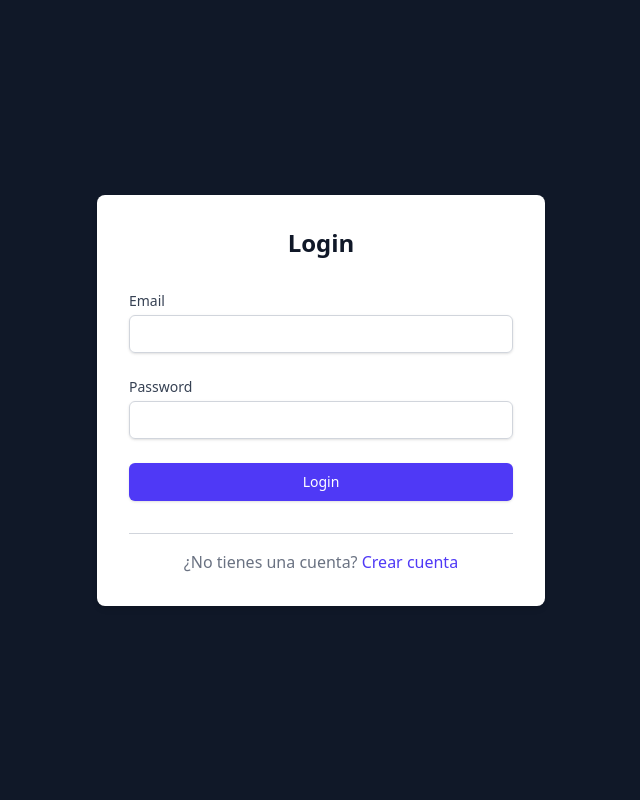
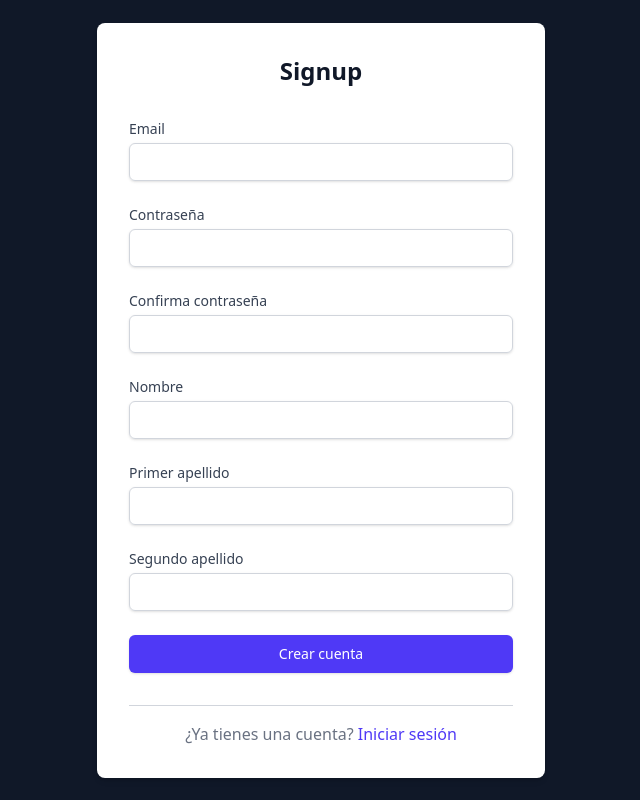
Before and after one commit to xamartin7/audit_recordings, a React (Vite) app in the folder apps/frontend/: page /signup in a window 1280 px wide. Shown: the whole page, without its empty margins (319-959 px from the left). Built offline with nearby package versions, Linux system fonts and the light colour scheme.

Commit message:
Set up auth routes  V1

```diff
--- a/apps/frontend/package.json
+++ b/apps/frontend/package.json
@@ -17,6 +17,7 @@
     "react": "^19.0.0",
     "react-dom": "^19.0.0",
     "react-hook-form": "^7.56.1",
+    "react-router-dom": "^7.5.3",
     "tailwindcss": "^4.1.5"
   },
   "devDependencies": {
--- a/apps/frontend/src/components/LoginForm.tsx
+++ b/apps/frontend/src/components/auth/LoginForm.tsx
@@ -1,6 +1,6 @@
 import React from 'react';
 import { useForm } from 'react-hook-form';
-import { login } from '../adapters/api/auth/Login';
+import { login } from '../../adapters/api/auth/Login';
 interface LoginFormData {
     email: string;
     password: string;
--- /dev/null
+++ b/apps/frontend/src/components/auth/SignupForm.tsx
@@ -0,0 +1,44 @@
+import { useForm } from "react-hook-form";
+import { SignupData } from "shared/src/Auth.t";
+
+export function SignupForm() {
+    const { register, handleSubmit } = useForm<SignupData>();
+
+    const onSubmit = (data: SignupData) => {
+        console.log(data);
+    }
+
+    return (
+        <form className="space-y-6" onSubmit={handleSubmit(onSubmit)}>
+            <div>
+                <label htmlFor="email" className="block text-sm font-medium text-gray-700">Email</label>
+                <input type="email" id="email" required {...register('email')} className="mt-1 block w-full px-3 py-2 border border-gray-300 rounded-md shadow-sm focus:outline-none focus:ring-indigo-500 focus:border-indigo-500 sm:text-sm" />
+            </div>
+            <div>
+                <label htmlFor="password" className="block text-sm font-medium text-gray-700">Contraseña</label>
+                <input type="password" id="password" {...register('password')} required className="mt-1 block w-full px-3 py-2 border border-gray-300 rounded-md shadow-sm focus:outline-none focus:ring-indigo-500 focus:border-indigo-500 sm:text-sm" />
+            </div>
+            <div>
+                <label htmlFor="repeatPassword" className="block text-sm font-medium text-gray-700">Confirma contraseña</label>
+                <input type="password" id="repeatPassword" {...register('repeatPassword')} required className="mt-1 block w-full px-3 py-2 border border-gray-300 rounded-md shadow-sm focus:outline-none focus:ring-indigo-500 focus:border-indigo-500 sm:text-sm" />
+            </div>
+            <div>
+                <label htmlFor="name" className="block text-sm font-medium text-gray-700">Nombre</label>
+                <input type="text" id="name" {...register('name')} required className="mt-1 block w-full px-3 py-2 border border-gray-300 rounded-md shadow-sm focus:outline-none focus:ring-indigo-500 focus:border-indigo-500 sm:text-sm" />
+            </div>
+            <div>
+                <label htmlFor="surname" className="block text-sm font-medium text-gray-700">Primer apellido</label>
+                <input type="text" id="surname" {...register('surname')} required className="mt-1 block w-full px-3 py-2 border border-gray-300 rounded-md shadow-sm focus:outline-none focus:ring-indigo-500 focus:border-indigo-500 sm:text-sm" />
+            </div>
+            <div>
+                <label htmlFor="secondSurname" className="block text-sm font-medium text-gray-700">Segundo apellido</label>
+                <input type="text" id="secondSurname" {...register('secondSurname')} required className="mt-1 block w-full px-3 py-2 border border-gray-300 rounded-md shadow-sm focus:outline-none focus:ring-indigo-500 focus:border-indigo-500 sm:text-sm" />
+            </div>
+            <div>
+                <button type="submit" className="w-full flex justify-center py-2 px-4 border border-transparent rounded-md shadow-sm text-sm font-medium text-white bg-indigo-600 hover:bg-indigo-700 focus:outline-none focus:ring-2 focus:ring-offset-2 focus:ring-indigo-500">
+                    Crear cuenta
+                </button>
+            </div>
+        </form>
+    );
+}
--- a/apps/frontend/src/main.tsx
+++ b/apps/frontend/src/main.tsx
@@ -1,9 +1,11 @@
 import { StrictMode } from 'react'
 import { createRoot } from 'react-dom/client'
 import './App.css'
-import { LoginScreen } from './screens/auth/LoginScreen.tsx'
+import { createBrowserRouter, RouterProvider } from 'react-router-dom'
+import routes from './routes/routes.tsx'
+
 createRoot(document.getElementById('root')!).render(
   <StrictMode>
-    <LoginScreen />
+    <RouterProvider router={createBrowserRouter(routes)} />
   </StrictMode>,
 )
--- /dev/null
+++ b/apps/frontend/src/routes/routes.tsx
@@ -0,0 +1,20 @@
+import { Navigate, RouteObject } from "react-router-dom";
+import { LoginScreen } from "../screens/auth/LoginScreen";
+import { SignupScreen } from "../screens/auth/SignupScreen";
+
+const routes: RouteObject[] = [
+    {
+        path: '/',
+        element: <Navigate to='/login' />,
+    },
+    {
+        path: '/login',
+        element: <LoginScreen />,
+    },
+    {
+        path: '/signup',
+        element: <SignupScreen />,
+    }
+];
+
+export default routes;
--- a/apps/frontend/src/screens/auth/LoginScreen.tsx
+++ b/apps/frontend/src/screens/auth/LoginScreen.tsx
@@ -1,7 +1,8 @@
 import { AuthLayout } from '../../layouts/AuthLayout';
-import { LoginForm } from '../../components/LoginForm';
+import { LoginForm } from '../../components/auth/LoginForm';
 import { useState } from 'react';
 import { Alert } from '@mui/material';
+import { Link } from 'react-router-dom';
 export function LoginScreen() {
     const [error, setError] = useState<string>('');
     return (
@@ -11,7 +12,9 @@ export function LoginScreen() {
             <LoginForm setError={setError}/>
             {/* TODO SSO google */}
             <hr className='my-4 border-gray-300'/>
-            <p className='text-center text-gray-500'>¿No tienes una cuenta? <a href='#' className='text-indigo-600'>Crear cuenta</a></p>
+            <p className='text-center text-gray-500'>
+                ¿No tienes una cuenta? <Link to='/signup' className='text-indigo-600'>Crear cuenta</Link>
+            </p>
         </AuthLayout>
     );
 }
--- a/apps/frontend/src/screens/auth/SignupScreen.tsx
+++ b/apps/frontend/src/screens/auth/SignupScreen.tsx
@@ -1,9 +1,15 @@
 import { AuthLayout } from "../../layouts/AuthLayout";
-
+import { SignupForm } from "../../components/auth/SignupForm";
+import { Link } from "react-router-dom";
 export function SignupScreen() {
     return (
         <AuthLayout>
-            <h1>Signup</h1>
+            <h1 className="text-2xl font-bold text-center text-gray-900">Signup</h1>
+            <SignupForm />
+            <hr className='my-4 border-gray-300'/>
+            <p className='text-center text-gray-500'>
+                ¿Ya tienes una cuenta? <Link to='/login' className='text-indigo-600'>Iniciar sesión</Link>
+            </p>
         </AuthLayout>
     );
 }
```
Also changed, not shown: 1 other file (tests, documents, lock files or other folders).
